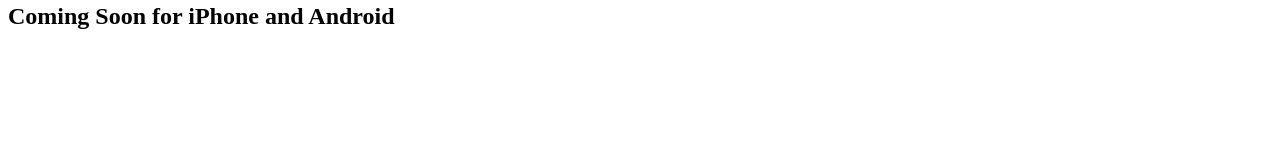
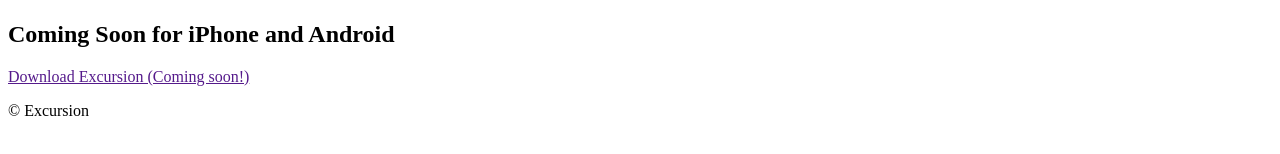
Before and after one commit to claireij/excursion, a plain HTML site: page index.html in a window 1280 px wide. Shown: the part 416-570 px from the top of the page. Drawn offline with Linux system fonts and the light colour scheme.

Commit message:
Complete HTML code

```diff
--- a/index.html
+++ b/index.html
@@ -6,7 +6,7 @@
 
 <body>
 <h1>Discover hidden places in the world around you</h1>
-<a href="">Download Excursion (Coming soon!)</a>
+<a href="">Download Excursion (Coming soon!)</a><br>
 <video controls>
 <source src="resources/videos/excursion.mp4" type="video/mp4">
 </video>
@@ -15,6 +15,9 @@
 <img src="resources/images/camp.jgp">
 <img src="resources/images/phone.jpg">
 <h2>Coming Soon for iPhone and Android</h2>
-<a href=""></a>
+<a href="">Download Excursion (Coming soon!)</a>
 
+<footer>
+    <p id="copyright">&copy; Excursion</p>
+</footer>
 </body>
```
